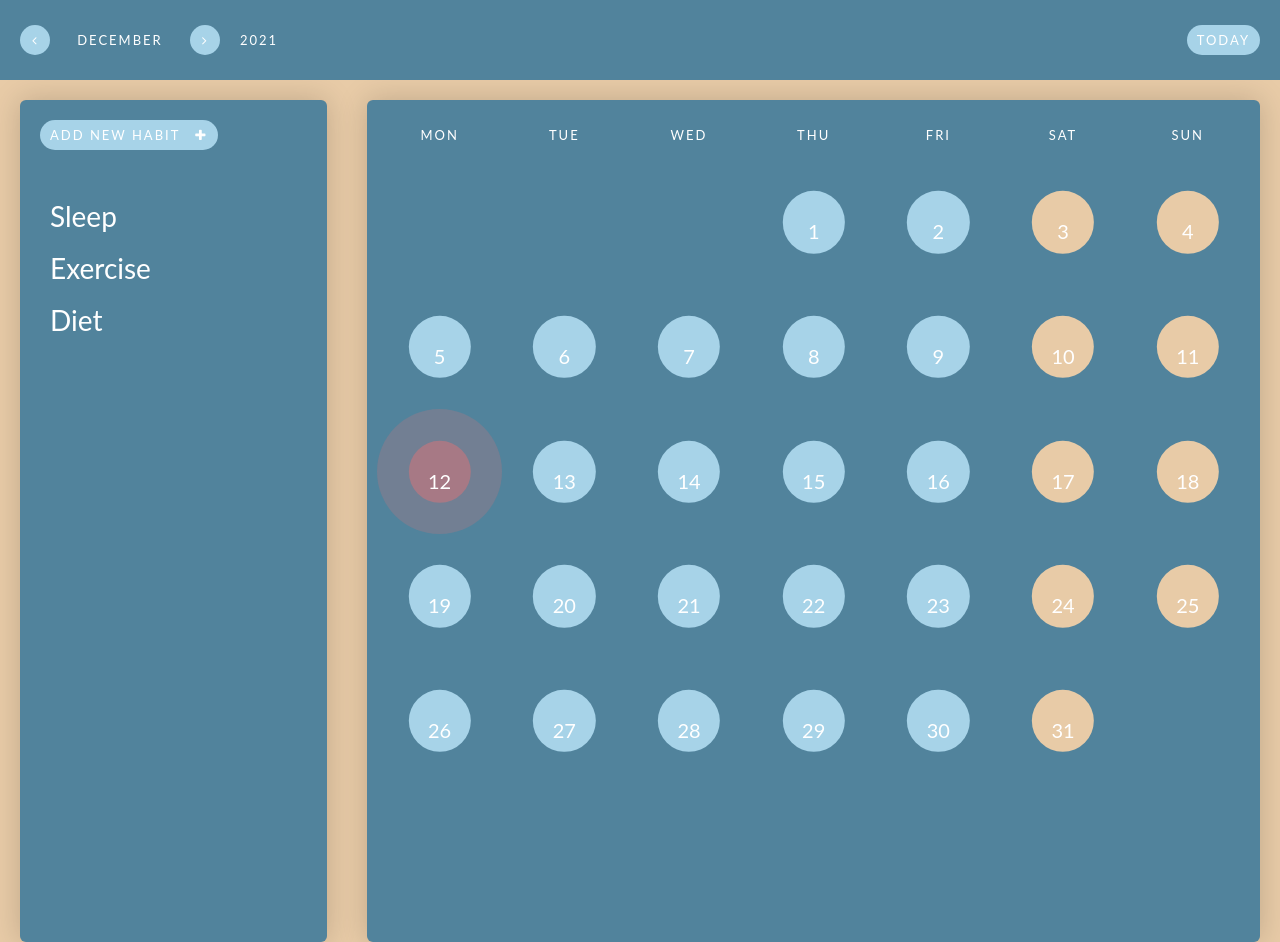
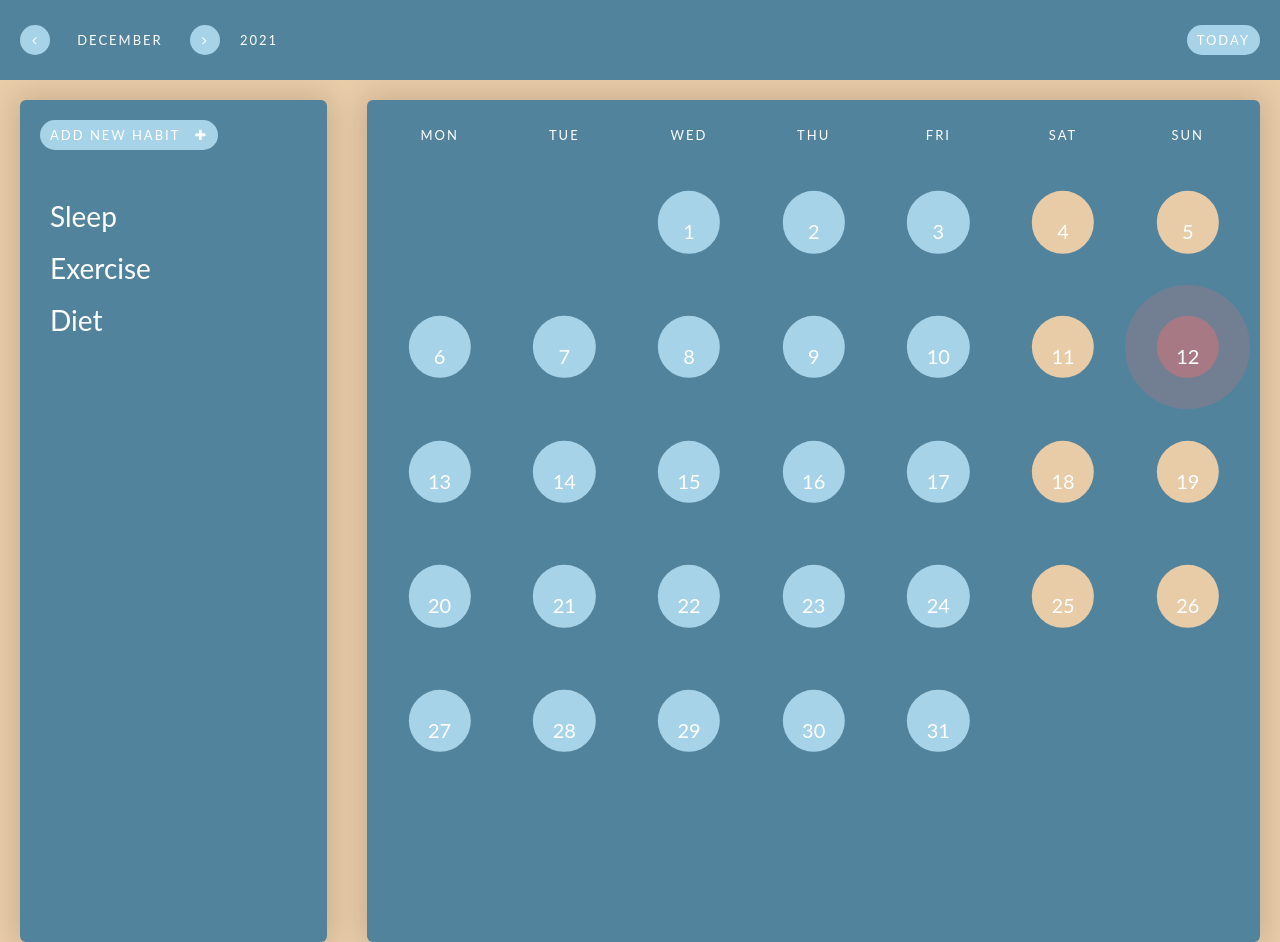
Before and after one commit to MateuszJakobsche/Trackbit, a plain HTML site: page index.html in a window 1280 px wide. Shown: the top 942 px of the page. Drawn offline with nearby package versions, Linux system fonts and the light colour scheme; a web font is replaced by a local one.

Commit message:
Naprawa wyświetlania odpowiedniego dnia tygodnia
data jest znów zgodna z prawdą, przy tygodniu zaczynającym się od poniedziałku

```diff
--- a/index.html
+++ b/index.html
@@ -139,7 +139,7 @@ function fill_table(month, month_length, indexMonth) {
 
       // first day of the week of the new year
       today = new Date("January 1, " + year);
-      start_day = today.getDay() + 1;
+      start_day = today.getDay();
       fill_table("January", 31, "01");
       fill_table("February", 28, "02");
       fill_table("March", 31, "03");
```
